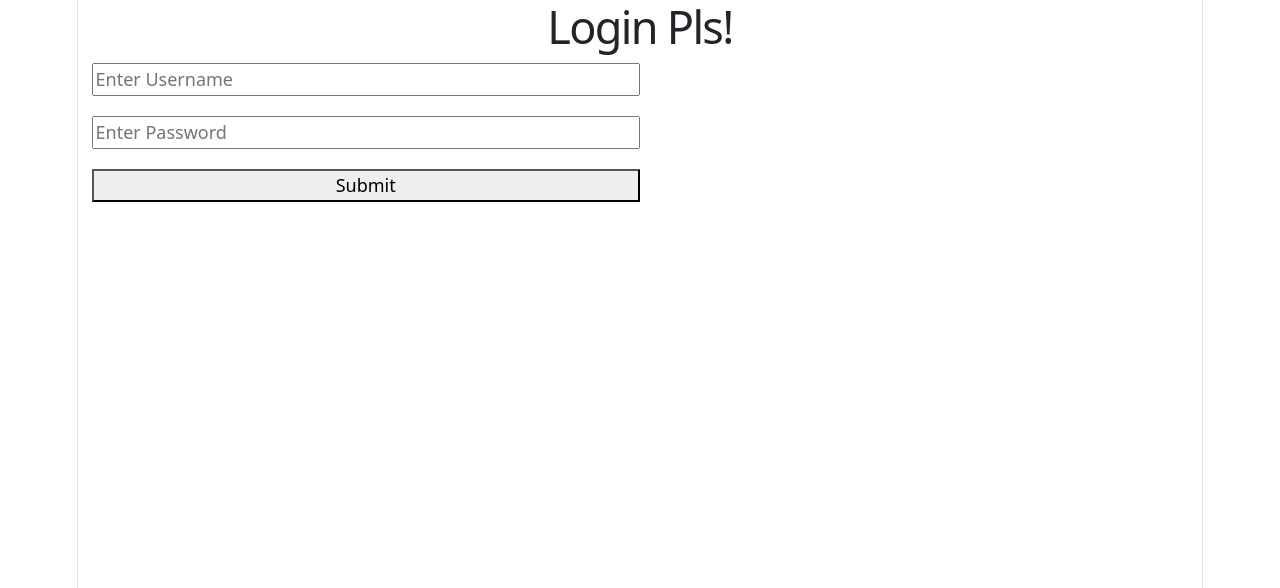
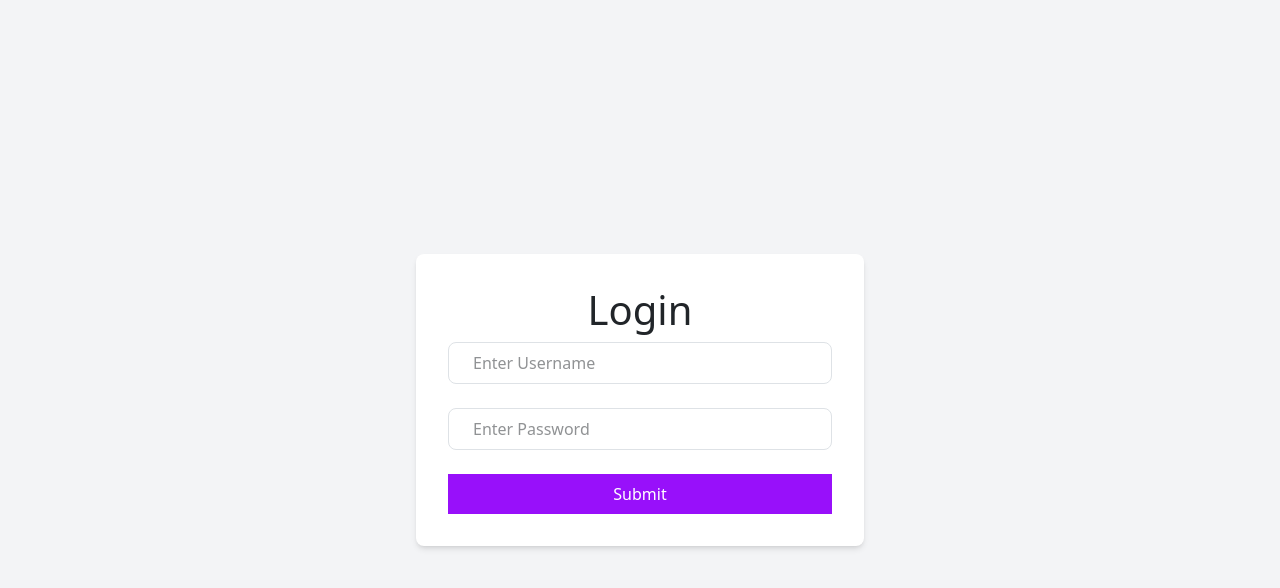
Before and after one commit to cjs937/TaskTracker, a React (Vite) app in the folder client/: page /login in a window 1280 px wide. Shown: the top 588 px of the page. Built offline with nearby package versions, Linux system fonts and the light colour scheme.

Commit message:
Added a header with a dropdown menu for navigating back to dashboard and logging out. Used AI agent to generate new basic tailwind UI for the site

```diff
--- a/client/src/App.tsx
+++ b/client/src/App.tsx
@@ -7,7 +7,7 @@ import { Login } from './components/Login'
 import { Dashboard } from './components/Dashboard'
 import { Project } from "./components/Project"
 import { ConstructUserFromToken } from "./utils/tokenUtils"
-
+import { Header } from "./components/Header"
 function App() {
 
   function handleSetUser(token: string | null, newUser : User | null) {
@@ -52,8 +52,9 @@ function App() {
   }, [userToken]);
 
   return (
-    <>
-      <BrowserRouter>
+    <BrowserRouter>
+      {user && <Header user={user} onLogout={handleSetUser}/>}
+      <div className={user ? "pt-16" : ""}>
         <Routes>
           <Route path="/projects/:projectID" element={<Project />} />
           <Route path="/login" element={ userToken ? <Navigate to="/dashboard" /> :
@@ -61,14 +62,14 @@ function App() {
 
           <Route path="/dashboard" element={loading ? <div>Loading...</div> :
            user ?
-            <Dashboard userToken={userToken} user={user} onLogout={handleSetUser}/> :
+            <Dashboard userToken={userToken} user={user}/> :
             <Navigate to='/login' />} />
 
           <Route path="/" element={<Navigate to="/dashboard" />} />
 
         </Routes>
-      </BrowserRouter>
-    </>
+      </div>
+    </BrowserRouter>
   )
 }
 
--- /dev/null
+++ b/client/src/components/Header.tsx
@@ -0,0 +1,70 @@
+import type {User} from '../types'
+import { useNavigate } from 'react-router-dom';
+import { useState, useEffect, useRef } from 'react';
+
+interface HeaderProps {
+    user: User;
+    onLogout: (token: null, user: null) => void;
+}
+
+export function Header({user, onLogout}: HeaderProps){
+    const [isOpen, setIsOpen] = useState(false);
+    const navigate = useNavigate();
+    const dropdownRef = useRef<HTMLDivElement>(null);
+
+    const handleLogout = () => {
+        onLogout(null, null);
+        navigate('/login');
+    };
+
+    const handleDashboard = () => {
+        navigate('/dashboard');
+        setIsOpen(false);
+    };
+
+    useEffect(() => {
+        const handleClickOutside = (event: MouseEvent) => {
+            if (dropdownRef.current && !dropdownRef.current.contains(event.target as Node)) {
+                setIsOpen(false);
+            }
+        };
+
+        document.addEventListener('mousedown', handleClickOutside);
+        return () => document.removeEventListener('mousedown', handleClickOutside);
+    }, []);
+
+    return(
+        <header className="fixed top-0 left-0 right-0 bg-white shadow-md z-50">
+            <div className="max-w-6xl mx-auto px-4 py-3 flex justify-between items-center">
+                <h3 className="text-xl font-semibold text-gray-800">TaskTracker</h3>
+                <div className="relative" ref={dropdownRef}>
+                    <button
+                        onClick={() => setIsOpen(!isOpen)}
+                        className="flex items-center gap-2 px-3 py-2 rounded-lg hover:bg-gray-100 transition-colors"
+                    >
+                        <span className="text-gray-700">{user.name}</span>
+                        <svg className="w-4 h-4 text-gray-500" fill="none" stroke="currentColor" viewBox="0 0 24 24">
+                            <path strokeLinecap="round" strokeLinejoin="round" strokeWidth={2} d="M19 9l-7 7-7-7" />
+                        </svg>
+                    </button>
+                    {isOpen && (
+                        <div className="absolute right-0 mt-2 w-48 bg-white border border-gray-200 rounded-lg shadow-lg">
+                            <button
+                                onClick={handleDashboard}
+                                className="w-full text-left px-4 py-2 hover:bg-gray-100 transition-colors text-gray-700"
+                            >
+                                Dashboard
+                            </button>
+                            <button
+                                onClick={handleLogout}
+                                className="w-full text-left px-4 py-2 hover:bg-gray-100 transition-colors text-red-600"
+                            >
+                                Logout
+                            </button>
+                        </div>
+                    )}
+                </div>
+            </div>
+        </header>
+    );
+}
--- a/client/src/components/Login.tsx
+++ b/client/src/components/Login.tsx
@@ -1,7 +1,6 @@
 import type {User} from '../types'
 import { mockUsers } from '../data/mockUsers';
 import { useState } from 'react'
-import styles from './modules/Login.module.css'
 import { useNavigate } from 'react-router-dom';
 import { jwtDecode } from "jwt-decode";
 import type { JwtPayload } from 'jwt-decode';
@@ -52,17 +51,32 @@ export function Login({onLogin}: LoginProps) {
     };
 
     return (
-        <>
-            <h1>Login Pls!</h1>
-            <form id="LoginForm" className="container" onSubmit={onFormSubmit}>
-                <div className={styles.loginColumn}>
-                    <input type="text" placeholder='Enter Username' required
-                        onChange={(input) => setUsername(input.target.value)}/>
-                    <input type="password" placeholder='Enter Password' required
-                        onChange={(input) => setPassword(input.target.value)}/>
-                    <button type="submit">Submit</button>
-                </div>
-            </form>
-        </>
+        <div className="min-h-screen flex items-center justify-center bg-gray-100">
+            <div className="bg-white p-8 rounded-lg shadow-md w-full max-w-md">
+                <h1 className="text-3xl font-semibold text-gray-800 mb-6 text-center">Login</h1>
+                <form onSubmit={onFormSubmit} className="flex flex-col gap-4">
+                    <input
+                        type="text"
+                        placeholder='Enter Username'
+                        required
+                        className="w-full px-4 py-2 border border-gray-300 rounded-lg focus:outline-none focus:ring-2 focus:ring-purple-500 focus:border-transparent"
+                        onChange={(input) => setUsername(input.target.value)}
+                    />
+                    <input
+                        type="password"
+                        placeholder='Enter Password'
+                        required
+                        className="w-full px-4 py-2 border border-gray-300 rounded-lg focus:outline-none focus:ring-2 focus:ring-purple-500 focus:border-transparent"
+                        onChange={(input) => setPassword(input.target.value)}
+                    />
+                    <button
+                        type="submit"
+                        className="w-full bg-purple-600 text-white py-2 rounded-lg hover:bg-purple-700 transition-colors font-medium"
+                    >
+                        Submit
+                    </button>
+                </form>
+            </div>
+        </div>
     );
 }
--- a/client/src/components/TaskItem.tsx
+++ b/client/src/components/TaskItem.tsx
@@ -1,6 +1,5 @@
 import type { Task } from '../types';
 import {TaskModal} from './TaskModal'
-//import styles from './modules/TaskItem.module.css';
 import { useState } from 'react';
 
 interface TaskItemProps {
@@ -13,7 +12,12 @@ export function TaskItem({ task }: TaskItemProps) {
   return (
     <>
       <div className="task-item">
-        <button onClick={() => setModalOpen(true)}><h1>{task.name}</h1></button>
+        <button
+          onClick={() => setModalOpen(true)}
+          className="text-left text-gray-700 hover:text-gray-900 hover:bg-gray-100 transition-colors rounded px-2 py-1 w-full"
+        >
+          {task.name}
+        </button>
       </div>
 
       <TaskModal
--- a/client/src/components/TaskList.tsx
+++ b/client/src/components/TaskList.tsx
@@ -1,6 +1,5 @@
 import type { TaskList as TaskListType } from '../types';
 import { TaskItem } from './TaskItem';
-import styles from './modules/TaskList.module.css';
 import { useState, useEffect } from 'react';
 import { GetLocalToken } from '../utils/tokenUtils';
 import type {Task} from "../types"
@@ -35,22 +34,22 @@ export function TaskList({ taskList }: TaskListProps) {
   },[taskList.id]);
 
   return (
-    <>
-      <div className="task-list">
-        <h2 className="pill" onClick={() => setIsExpanded(!isExpanded)}>
+    <div className="bg-white border-2 border-gray-800 rounded-lg p-4 min-w-64">
+      <h2
+        className="text-xl font-semibold text-gray-800 cursor-pointer hover:text-gray-600 transition-colors"
+        onClick={() => setIsExpanded(!isExpanded)}
+      >
         {taskList.name}
       </h2>
       { isExpanded && (
         tasks && tasks.length > 0 ?
-            <div className={styles.taskListGrid}>{
-              tasks.map(currTask => (
-              <TaskItem key={currTask.id} task={currTask} />))
-            }
+          <div className="grid grid-cols-1 gap-2 mt-4">
+            {tasks.map(currTask => (
+              <TaskItem key={currTask.id} task={currTask} />
+            ))}
           </div> :
-            <div>NO TASKS</div>
-          )
-        }
+          <div className="text-gray-500 mt-4">NO TASKS</div>
+      )}
     </div>
-    </>
   );
 }
--- a/client/src/index.css
+++ b/client/src/index.css
@@ -1,114 +1,4 @@
-:root {
-  --text: #6b6375;
-  --text-h: #08060d;
-  --bg: #fff;
-  --border: #e5e4e7;
-  --code-bg: #f4f3ec;
-  --accent: #aa3bff;
-  --accent-bg: rgba(170, 59, 255, 0.1);
-  --accent-border: rgba(170, 59, 255, 0.5);
-  --social-bg: rgba(244, 243, 236, 0.5);
-  --shadow:
-    rgba(0, 0, 0, 0.1) 0 10px 15px -3px, rgba(0, 0, 0, 0.05) 0 4px 6px -2px;
-
-  --sans: system-ui, 'Segoe UI', Roboto, sans-serif;
-  --heading: system-ui, 'Segoe UI', Roboto, sans-serif;
-  --mono: ui-monospace, Consolas, monospace;
-
-  font: 18px/145% var(--sans);
-  letter-spacing: 0.18px;
-  color-scheme: light dark;
-  color: var(--text);
-  background: var(--bg);
-  font-synthesis: none;
-  text-rendering: optimizeLegibility;
-  -webkit-font-smoothing: antialiased;
-  -moz-osx-font-smoothing: grayscale;
-
-  @media (max-width: 1024px) {
-    font-size: 16px;
-  }
-}
-
-@media (prefers-color-scheme: dark) {
-  :root {
-    --text: #9ca3af;
-    --text-h: #f3f4f6;
-    --bg: #16171d;
-    --border: #2e303a;
-    --code-bg: #1f2028;
-    --accent: #c084fc;
-    --accent-bg: rgba(192, 132, 252, 0.15);
-    --accent-border: rgba(192, 132, 252, 0.5);
-    --social-bg: rgba(47, 48, 58, 0.5);
-    --shadow:
-      rgba(0, 0, 0, 0.4) 0 10px 15px -3px, rgba(0, 0, 0, 0.25) 0 4px 6px -2px;
-  }
-
-  #social .button-icon {
-    filter: invert(1) brightness(2);
-  }
-}
-
-#root {
-  width: 1126px;
-  max-width: 100%;
-  margin: 0 auto;
-  text-align: center;
-  border-inline: 1px solid var(--border);
-  min-height: 100svh;
-  display: flex;
-  flex-direction: column;
-  box-sizing: border-box;
-}
-
-body {
-  margin: 0;
-}
-
-h1,
-h2 {
-  font-family: var(--heading);
-  font-weight: 500;
-  color: var(--text-h);
-}
-
-h1 {
-  font-size: 56px;
-  letter-spacing: -1.68px;
-  margin: 32px 0;
-  @media (max-width: 1024px) {
-    font-size: 36px;
-    margin: 20px 0;
-  }
-}
-h2 {
-  font-size: 24px;
-  line-height: 118%;
-  letter-spacing: -0.24px;
-  margin: 0 0 8px;
-  @media (max-width: 1024px) {
-    font-size: 20px;
-  }
-}
-p {
-  margin: 0;
-}
-
-code,
-.counter {
-  font-family: var(--mono);
-  display: inline-flex;
-  border-radius: 4px;
-  color: var(--text-h);
-}
-
-code {
-  font-size: 15px;
-  line-height: 135%;
-  padding: 4px 8px;
-  background: var(--code-bg);
-}
+@import "tailwindcss";
 
 .pill {
     background-color: grey;
@@ -119,7 +9,6 @@ code {
     padding-inline: 5px;
     margin: 5px 2px;
 }
-
 .flexRow {
   display: flex;
   flex-direction: row;
```
Also changed, not shown: client/src/components/Dashboard.tsx (+15 -15 lines), client/src/components/Project.tsx (+22 -26 lines), client/src/components/TaskModal.tsx (+47 -20 lines). Lines whose indentation alone changed are shown as unchanged.
